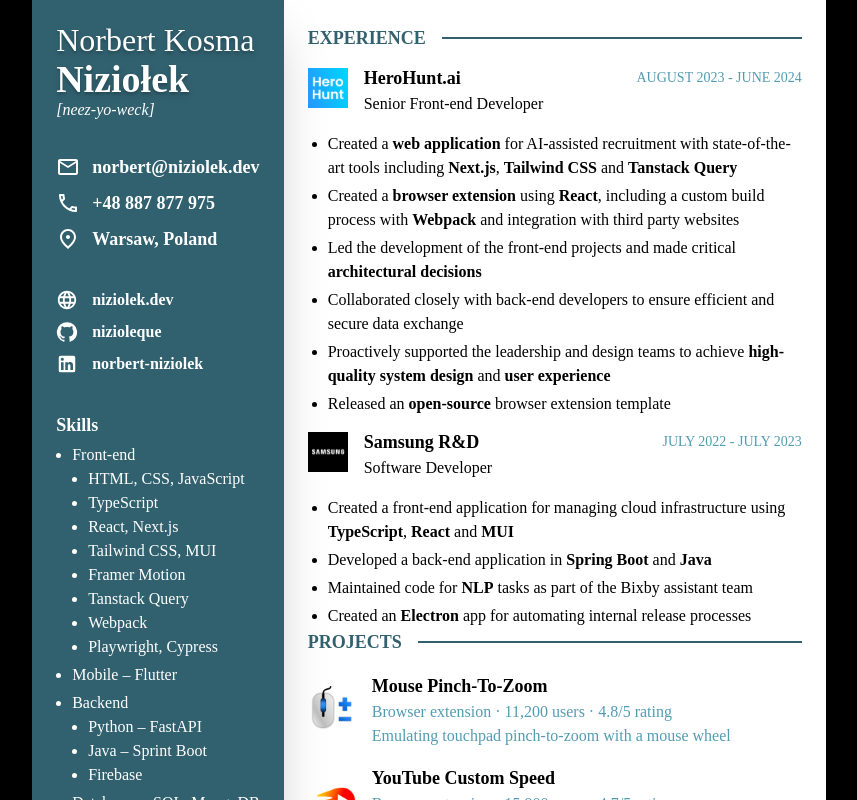
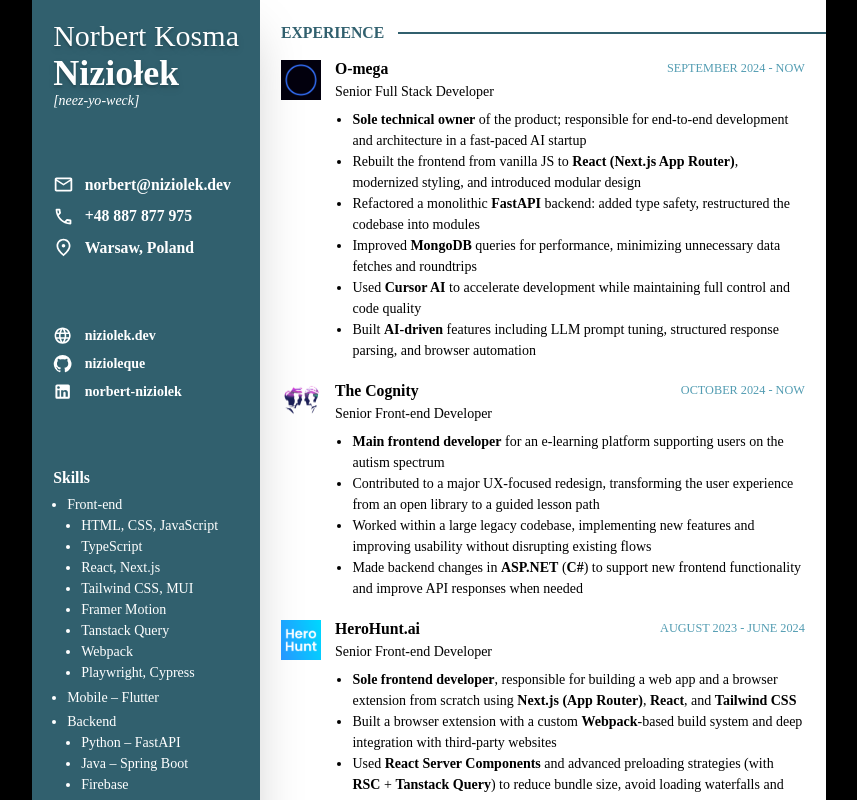
Before and after one commit to nizioleque/portfolio, a Next.js app: page /cv-v2 in a window 1280 px wide. Shown: the top 800 px of the page, without its empty margins (211-1068 px from the left). Built offline with nearby package versions, Linux system fonts and the light colour scheme.

Commit message:
Add experience content

```diff
--- a/src/components/cv/Cv.tsx
+++ b/src/components/cv/Cv.tsx
@@ -3,10 +3,22 @@ import MainContent from "./MainContent";
 
 function Cv() {
   return (
-    <div className="flex h-[297mm] w-[210mm] bg-white font-[Aptos]">
-      <Infobar />
-      <MainContent />
-    </div>
+    <>
+      <style jsx global>{`
+        html {
+          font-size: 14px;
+        }
+
+        @page {
+          margin: 0;
+          size: 210mm 297mm;
+        }
+      `}</style>
+      <div className="flex h-[297mm] w-[210mm] bg-white font-[Aptos]">
+        <Infobar />
+        <MainContent />
+      </div>
+    </>
   );
 }
 
--- a/src/components/cv/Experience.tsx
+++ b/src/components/cv/Experience.tsx
@@ -18,9 +18,10 @@ function Experience({
   description,
 }: ExperienceProps) {
   return (
-    <div className="flex flex-col gap-4">
     <div className="flex items-start gap-4">
       <Image src={logo} alt={company} width={40} height={40} unoptimized />
+      <div className="flex flex-col gap-2">
+        <div className="flex items-start gap-4">
           <div className="flex flex-col gap-1">
             <h3 className="text-lg/5 font-bold">{company}</h3>
             <p className="">{title}</p>
@@ -29,7 +30,7 @@ function Experience({
             {startDate} - {endDate}
           </div>
         </div>
-      <ul className="ms-5 flex flex-col gap-1">
+        <ul className="ms-5 flex flex-col gap-0">
           {description.map((item, index) => (
             <li key={index} className="list-disc [&>strong]:font-bold">
               {item}
@@ -37,6 +38,7 @@ function Experience({
           ))}
         </ul>
       </div>
+    </div>
   );
 }
 
--- a/src/components/cv/Infobar.tsx
+++ b/src/components/cv/Infobar.tsx
@@ -12,10 +12,10 @@ function Infobar() {
   return (
     <div className="bg-cv-700 flex shrink-0 flex-col justify-between p-6 text-white shadow-2xl">
       <div className="flex flex-col gap-1">
-        <h1 className="text-shadow-950/15 text-[32px] leading-none font-normal text-shadow-lg">
+        <h1 className="text-shadow-950/15 text-[30px]/none font-normal text-shadow-lg">
           Norbert Kosma
         </h1>
-        <h1 className="text-shadow-950/15 text-[38px] leading-none font-black text-shadow-lg">
+        <h1 className="text-shadow-950/15 text-[36px]/none font-black text-shadow-lg">
           Niziołek
         </h1>
         <div className="leading-none font-light italic">
@@ -76,7 +76,7 @@ function Infobar() {
             Backend
             <ul className="ms-4 list-disc">
               <li>Python – FastAPI</li>
-              <li>Java – Sprint Boot</li>
+              <li>Java – Spring Boot</li>
               <li>Firebase</li>
             </ul>
           </li>
--- a/src/components/cv/MainContent.tsx
+++ b/src/components/cv/MainContent.tsx
@@ -1,5 +1,7 @@
+import cognityLogo from "@/assets/cv/cognity.webp";
 import herohuntLogo from "@/assets/cv/herohunt.png";
 import miniLogo from "@/assets/cv/mini.png";
+import omegaLogo from "@/assets/cv/omega.jpg";
 import samsungLogo from "@/assets/cv/samsung.jpg";
 import mousePinchLogo from "@/assets/icons/mouse-pinch-to-zoom.png";
 import splitsmartLogo from "@/assets/icons/splitsmart.png";
@@ -14,6 +16,67 @@ function MainContent() {
     <div className="flex w-full flex-col justify-between p-6">
       <MainSection title="Experience">
         <Experience
+          title="Senior Full Stack Developer"
+          company="O-mega"
+          startDate="September 2024"
+          endDate="Now"
+          logo={omegaLogo}
+          description={[
+            <>
+              <strong>Sole technical owner</strong> of the product; responsible
+              for end-to-end development and architecture in a fast-paced AI
+              startup
+            </>,
+            <>
+              Rebuilt the frontend from vanilla JS to{" "}
+              <strong>React (Next.js App Router)</strong>, modernized styling,
+              and introduced modular design
+            </>,
+            <>
+              Refactored a monolithic <strong>FastAPI</strong> backend: added
+              type safety, restructured the codebase into modules
+            </>,
+            <>
+              Improved <strong>MongoDB</strong> queries for performance,
+              minimizing unnecessary data fetches and roundtrips
+            </>,
+            <>
+              Used <strong>Cursor AI</strong> to accelerate development while
+              maintaining full control and code quality
+            </>,
+            <>
+              Built <strong>AI-driven</strong> features including LLM prompt
+              tuning, structured response parsing, and browser automation
+            </>,
+          ]}
+        />
+        <Experience
+          title="Senior Front-end Developer"
+          company="The Cognity"
+          startDate="October 2024"
+          endDate="Now"
+          logo={cognityLogo}
+          description={[
+            <>
+              <strong>Main frontend developer</strong> for an e-learning
+              platform supporting users on the autism spectrum
+            </>,
+            <>
+              Contributed to a major UX-focused redesign, transforming the user
+              experience from an open library to a guided lesson path
+            </>,
+            <>
+              Worked within a large legacy codebase, implementing new features
+              and improving usability without disrupting existing flows
+            </>,
+            <>
+              Made backend changes in <strong>ASP.NET</strong> (
+              <strong>C#</strong>) to support new frontend functionality and
+              improve API responses when needed
+            </>,
+          ]}
+        />
+        <Experience
           title="Senior Front-end Developer"
           company="HeroHunt.ai"
           startDate="August 2023"
@@ -21,32 +84,24 @@ function MainContent() {
           logo={herohuntLogo}
           description={[
             <>
-              Created a <strong>web application</strong> for AI-assisted
-              recruitment with state-of-the-art tools including{" "}
-              <strong>Next.js</strong>, <strong>Tailwind CSS</strong> and{" "}
-              <strong>Tanstack Query</strong>
+              <strong>Sole frontend developer</strong>, responsible for building
+              a web app and a browser extension from scratch using{" "}
+              <strong>Next.js (App Router)</strong>, <strong>React</strong>, and{" "}
+              <strong>Tailwind CSS</strong>
             </>,
             <>
-              Created a <strong>browser extension</strong> using{" "}
-              <strong>React</strong>, including a custom build process with{" "}
-              <strong>Webpack</strong> and integration with third party websites
+              Built a browser extension with a custom <strong>Webpack</strong>
+              -based build system and deep integration with third-party websites
             </>,
             <>
-              Led the development of the front-end projects and made critical{" "}
-              <strong>architectural decisions</strong>
+              Used <strong>React Server Components</strong> and advanced
+              preloading strategies (with <strong>RSC</strong> +{" "}
+              <strong>Tanstack Query</strong>) to reduce bundle size, avoid
+              loading waterfalls and improve UX
             </>,
             <>
-              Collaborated closely with back-end developers to ensure efficient
-              and secure data exchange
-            </>,
-            <>
-              Proactively supported the leadership and design teams to achieve{" "}
-              <strong>high-quality system design</strong> and{" "}
-              <strong>user experience</strong>
-            </>,
-            <>
-              Released an <strong>open-source</strong> browser extension
-              template
+              Suggested and implemented backend <strong>REST API</strong> design
+              improvements to reduce overfetching
             </>,
           ]}
         />
@@ -58,21 +113,23 @@ function MainContent() {
           logo={samsungLogo}
           description={[
             <>
-              Created a front-end application for managing cloud infrastructure
-              using <strong>TypeScript</strong>, <strong>React</strong> and{" "}
-              <strong>MUI</strong>
+              <strong>Independently</strong> built a front-end application for
+              managing cloud infrastructure using <strong>TypeScript</strong>,{" "}
+              <strong>React</strong> and <strong>MUI</strong>
             </>,
             <>
-              Developed a back-end application in <strong>Spring Boot</strong>{" "}
-              and <strong>Java</strong>
+              Developed a back-end application in <strong>Java</strong> with{" "}
+              <strong>Spring Boot</strong>
             </>,
             <>
               Maintained code for <strong>NLP</strong> tasks as part of the
               Bixby assistant team
             </>,
             <>
-              Created an <strong>Electron</strong> app for automating internal
-              release processes
+              Created an <strong>Electron</strong> desktop app to automate
+              internal release processes, with a <strong>React</strong> frontend
+              and <strong>Node.js</strong> backend that integrated with multiple
+              APIs and CLI tools
             </>,
           ]}
         />
--- a/src/components/cv/MainSection.tsx
+++ b/src/components/cv/MainSection.tsx
@@ -10,9 +10,9 @@ function MainSection({ title, children }: MainSectionProps) {
     <div className="flex flex-col gap-4">
       <div className="flex items-center gap-4">
         <h2 className="text-cv-700 text-lg font-semibold uppercase">{title}</h2>
-        <div className="bg-cv-700 flex h-0.5 flex-1 items-center gap-2" />
+        <div className="border-cv-700 -me-6 flex flex-1 items-center gap-2 border-t-2" />
       </div>
-      <div className="flex flex-col gap-4">{children}</div>
+      <div className="grid grid-cols-1 gap-6">{children}</div>
     </div>
   );
 }
--- a/src/components/cv/Project.tsx
+++ b/src/components/cv/Project.tsx
@@ -21,18 +21,18 @@ function Project({
 }: ProjectProps) {
   return (
     <a href={href} target="_blank" rel="noopener noreferrer" className="block">
-      <div className="flex gap-4">
+      <div className="flex items-start gap-4">
         <Image
           src={logo}
           alt={title}
-          width={48}
-          height={48}
+          width={40}
+          height={40}
           className="object-contain"
           unoptimized
         />
         <div className="flex flex-col">
           <h3 className="text-lg font-bold">{title}</h3>
-          <div className="text-cv-500">
+          <div className="">
             {type}
 
             {users && (
@@ -48,7 +48,7 @@ function Project({
               </>
             )}
           </div>
-          <p className="text-cv-500">{description}</p>
+          <p className="">{description}</p>
         </div>
       </div>
     </a>
```
Also changed, not shown: src/assets/cv/cognity.webp (added), src/assets/cv/omega.jpg (added). Lines whose indentation alone changed are shown as unchanged.
